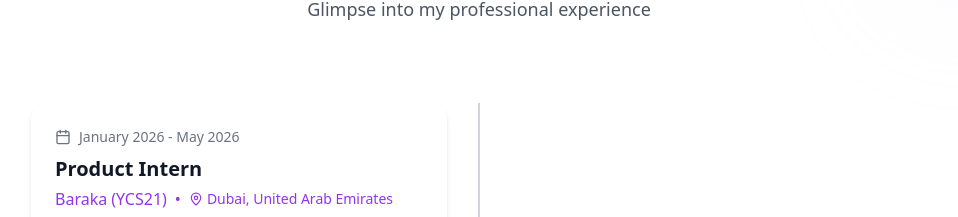
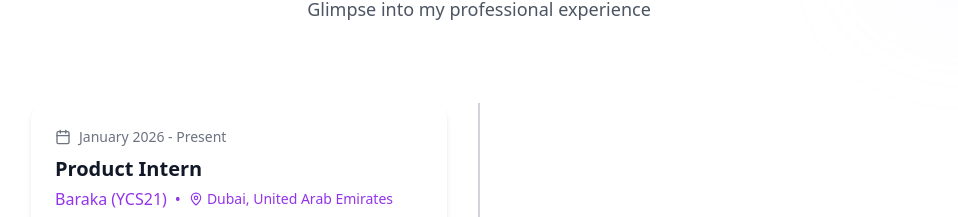
Before and after one commit to TalalNaveed/Portfolio, a React (Create React App) app: page / in a window 1280 px wide. Shown: the part 4475-4692 px from the top of the page, without its empty margins (161-1119 px from the left). Built offline with nearby package versions, Linux system fonts and the light colour scheme.

Commit message:
Update internship period to 'Present'

```diff
--- a/src/Experience.js
+++ b/src/Experience.js
@@ -18,7 +18,7 @@ export function ExperienceSection() {
       title: "Product Intern",
       company: "Baraka (YCS21)",
       location: "Dubai, United Arab Emirates",
-      period: "January 2026 - May 2026",
+      period: "January 2026 - Present",
       description:
         "Designed end-to-end workflows and high-level user journeys to automate the processing of delisted securities, improving operational efficiency. Led automation of the delisted securities handling process, reducing manual intervention and turnaround time. Collaborated with product and engineering teams to translate business requirements into scalable automation solutions.",
     },
```
